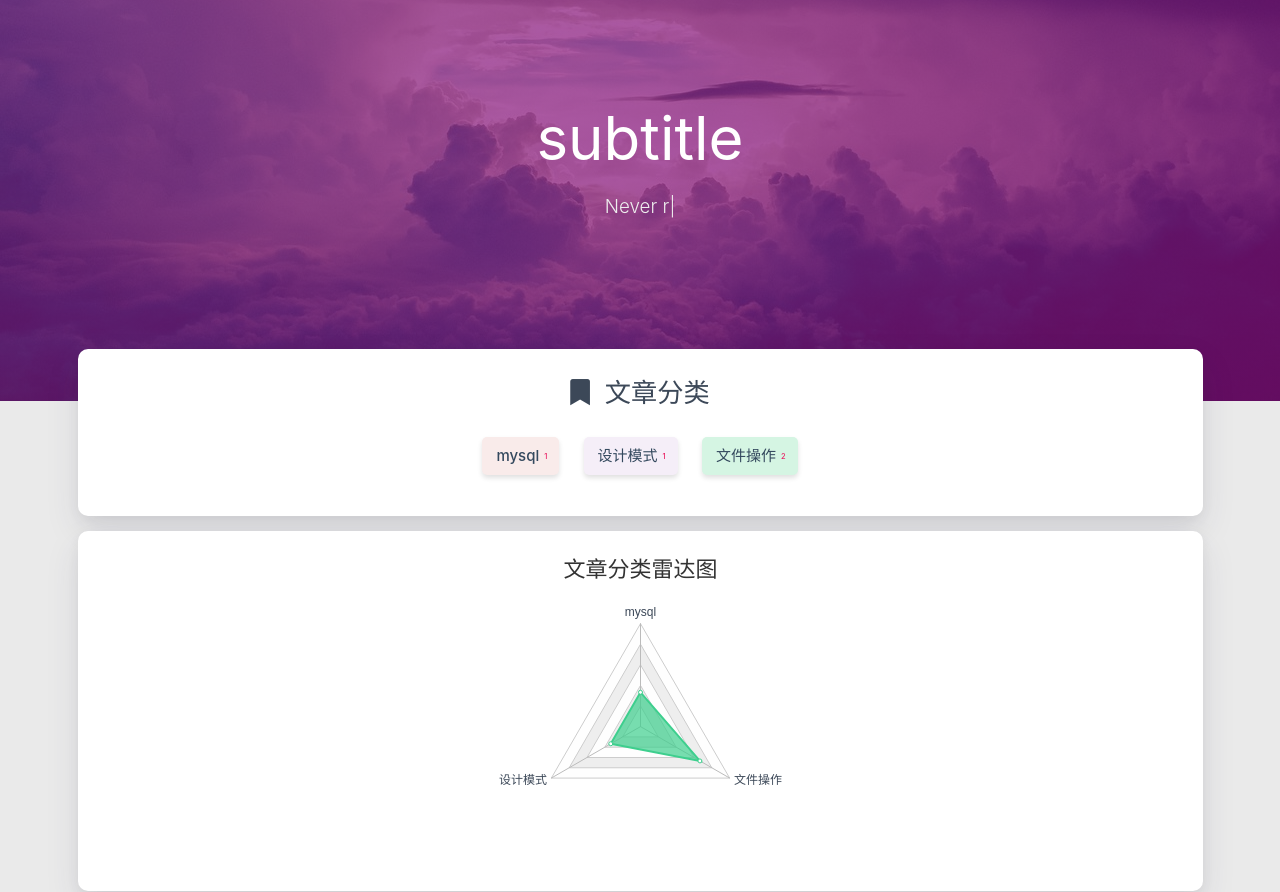
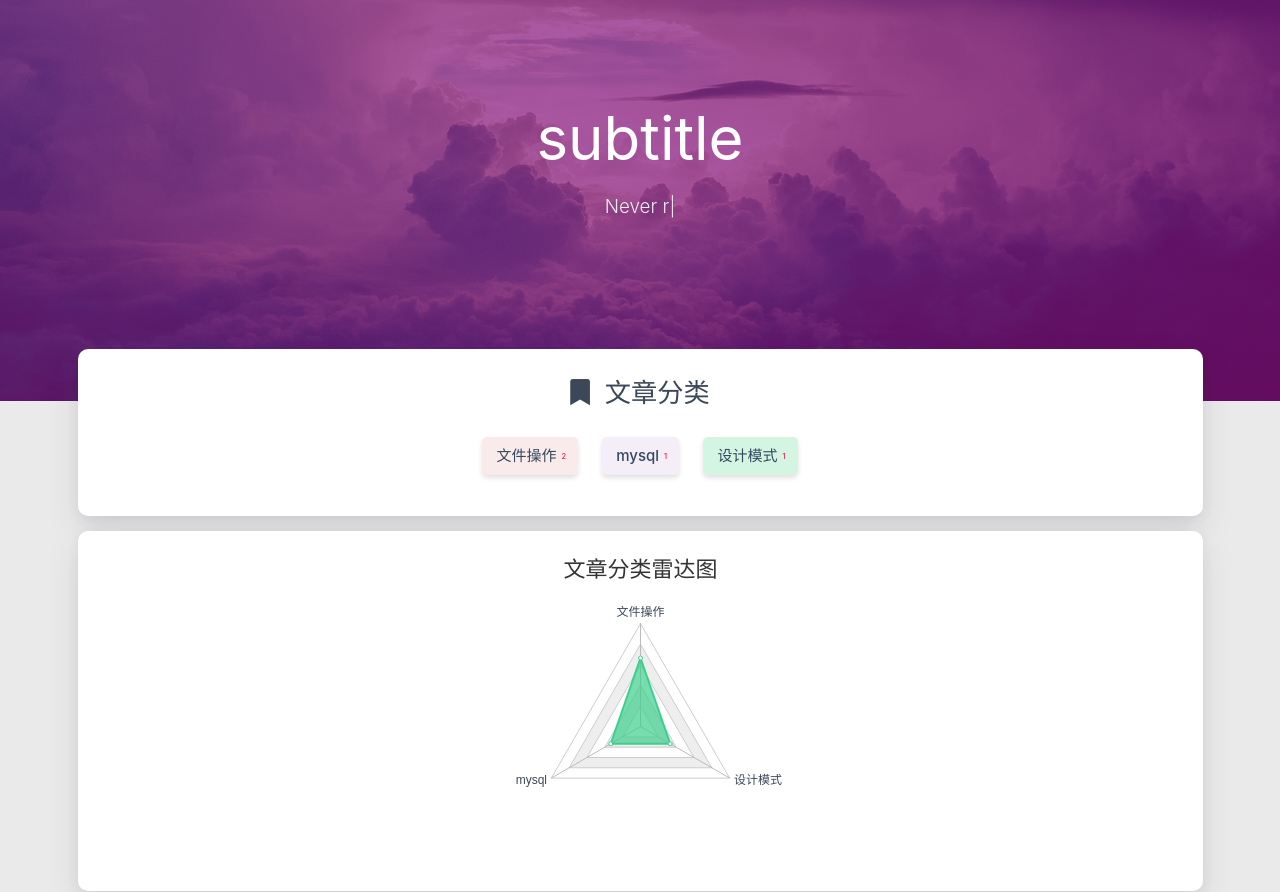
Before and after one commit to iamapb/iamapb.github.io, a plain HTML site: page categories/index.html in a window 1280 px wide. Shown: the part 79-971 px from the top of the page. Drawn offline with nearby package versions, Linux system fonts and the light colour scheme; some packages are replaced by stand-ins of ours; no server answers; a script that the page names is missing.

Commit message:
Site updated: 2021-01-15 17:02:28

```diff
--- a/categories/index.html
+++ b/categories/index.html
@@ -368,10 +368,19 @@
 
 
 
+                <a href="/categories/%E6%96%87%E4%BB%B6%E6%93%8D%E4%BD%9C/" title="文件操作: 2">
+                    <span class="chip center-align waves-effect waves-light
+                             chip-default "
+                            style="background-color: #F9EBEA;">文件操作
+                        <span class="tag-length">2</span>
+                    </span>
+                </a>
+
+
                 <a href="/categories/mysql/" title="mysql: 1">
                     <span class="chip center-align waves-effect waves-light
                              chip-default "
-                            style="background-color: #F9EBEA;">mysql
+                            style="background-color: #F5EEF8;">mysql
                         <span class="tag-length">1</span>
                     </span>
                 </a>
@@ -380,17 +389,8 @@
                 <a href="/categories/%E8%AE%BE%E8%AE%A1%E6%A8%A1%E5%BC%8F/" title="设计模式: 1">
                     <span class="chip center-align waves-effect waves-light
                              chip-default "
-                            style="background-color: #F5EEF8;">设计模式
+                            style="background-color: #D5F5E3;">设计模式
                         <span class="tag-length">1</span>
-                    </span>
-                </a>
-
-
-                <a href="/categories/%E6%96%87%E4%BB%B6%E6%93%8D%E4%BD%9C/" title="文件操作: 2">
-                    <span class="chip center-align waves-effect waves-light
-                             chip-default "
-                            style="background-color: #D5F5E3;">文件操作
-                        <span class="tag-length">2</span>
                     </span>
                 </a>
 
@@ -437,7 +437,7 @@
                     color: '#3C4858'
                 }
             },
-            indicator: [{"name":"mysql","max":3},{"name":"设计模式","max":3},{"name":"文件操作","max":3}],
+            indicator: [{"name":"文件操作","max":3},{"name":"mysql","max":3},{"name":"设计模式","max":3}],
             nameGap: 5,
             center: ['50%','55%'],
             radius: '66%'
@@ -448,7 +448,7 @@
             itemStyle: {normal: {areaStyle: {type: 'default'}}},
             data : [
                 {
-                    value : [1,1,2],
+                    value : [2,1,1],
                     name : '文章分类数量'
                 }
             ]
```
Also changed, not shown: categories/mysql/index.html (+11 -11 lines), categories/文件操作/index.html (+11 -11 lines), categories/设计模式/index.html (+11 -11 lines).
